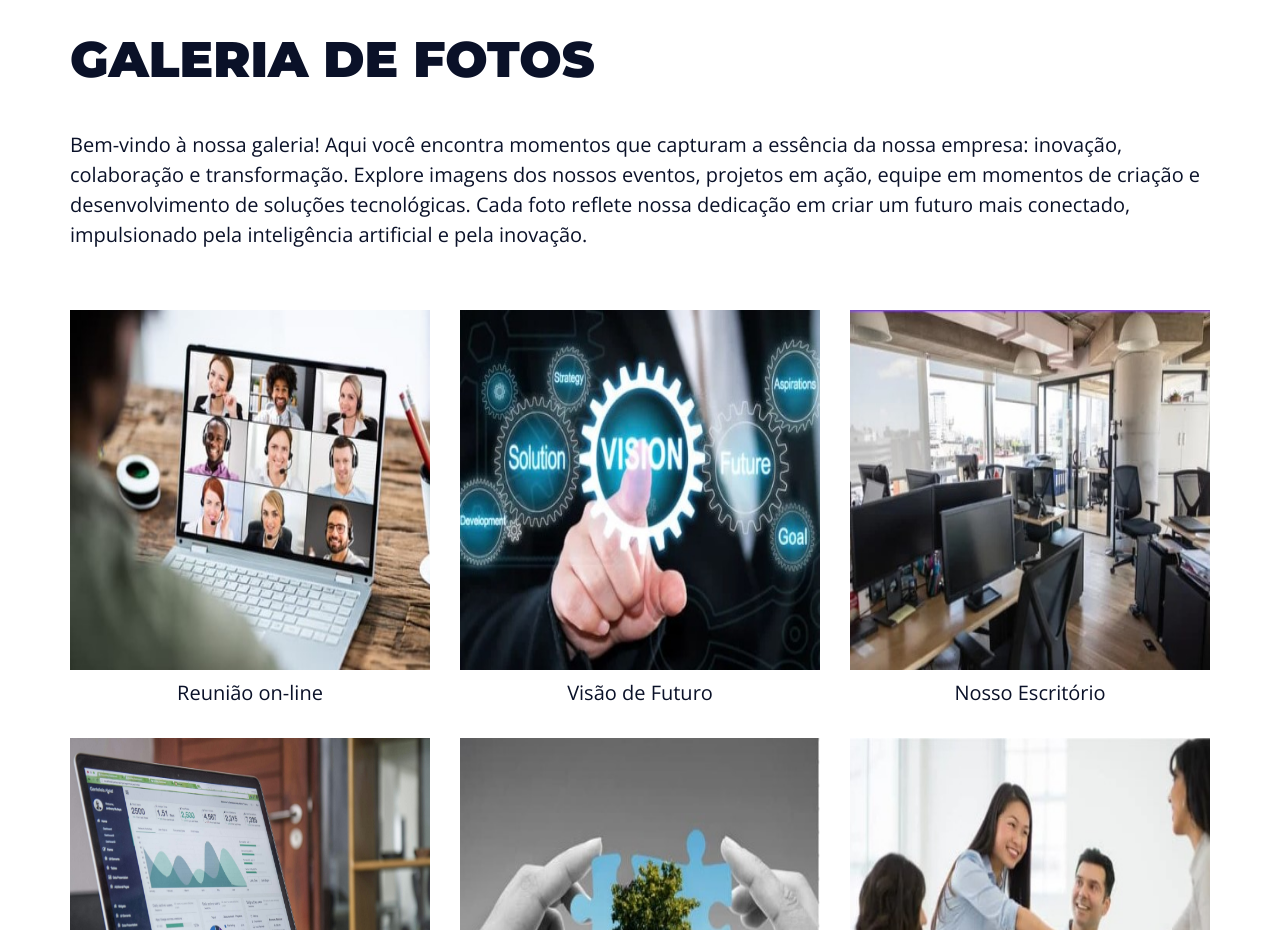
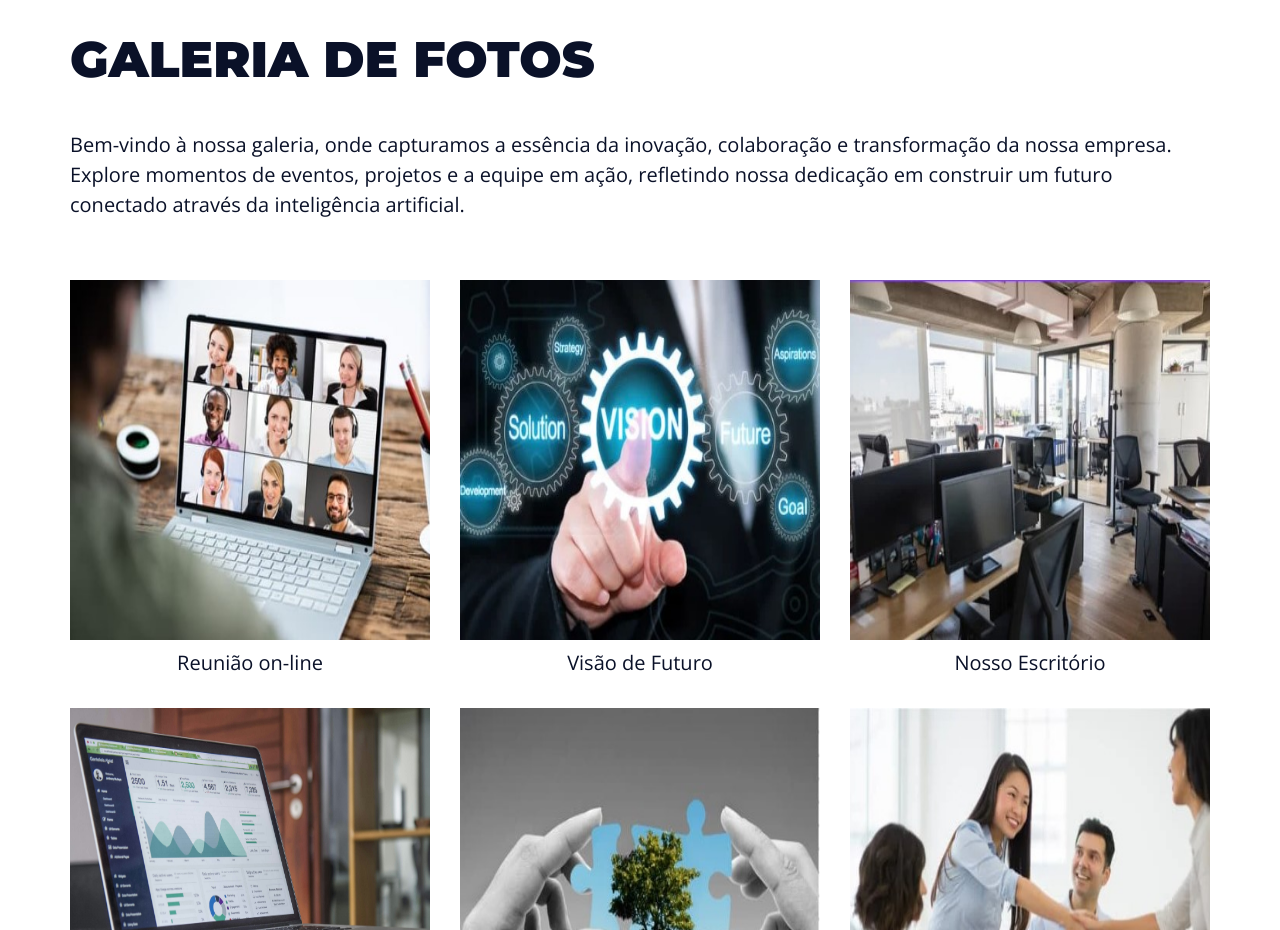
Before and after one commit to Suelen1989/Landing_Page, a plain HTML site: page landing_page/index.html in a window 1280 px wide. Shown: the part 2480-3410 px from the top of the page. Drawn offline with nearby package versions, Linux system fonts and the light colour scheme.

Commit message:
Captura de tela, imagem do projeto

```diff
--- a/landing_page/index.html
+++ b/landing_page/index.html
@@ -121,13 +121,10 @@
   <section id="Gallery" class="Gallery white-bg section">
     <div class="main-content Gallery-content">
       <h2 class="grid-main-heading">Galeria de Fotos</h2>
-      <p class="grid-description">Bem-vindo à nossa galeria! Aqui você
-        encontra momentos que capturam a essência da nossa empresa:
-        inovação, colaboração e transformação.
-        Explore imagens dos nossos eventos, projetos em ação, equipe em
-        momentos de criação e desenvolvimento de soluções tecnológicas.
-        Cada foto reflete nossa dedicação em criar um futuro mais conectado,
-        impulsionado pela inteligência artificial e pela inovação.</p><br>
+      <p class="grid-description">Bem-vindo à nossa galeria, onde capturamos a essência da inovação,
+         colaboração e transformação da nossa empresa. Explore momentos de eventos, projetos e a equipe
+          em ação, refletindo nossa dedicação em construir um futuro
+         conectado através da inteligência artificial.</p><br>
 
       <div class="grid">
           <div class="gallery-img">
```
Also changed, not shown: landing_page/images/blog.jpg (added), landing_page/images/consultancy.jpg (added), landing_page/images/contact.jpg (added), landing_page/images/gallery.jpg (added), landing_page/images/on.jpg (added), landing_page/images/quem_somos.jpg (added), landing_page/images/solutions.jpg (added), landing_page/images/start.jpg (added).
